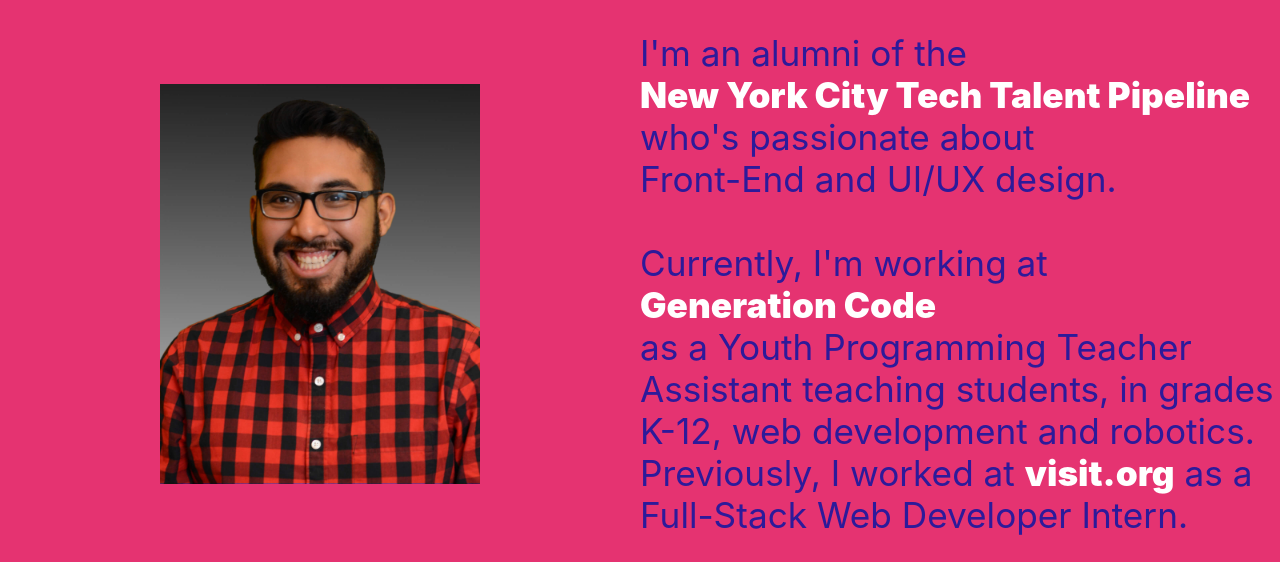
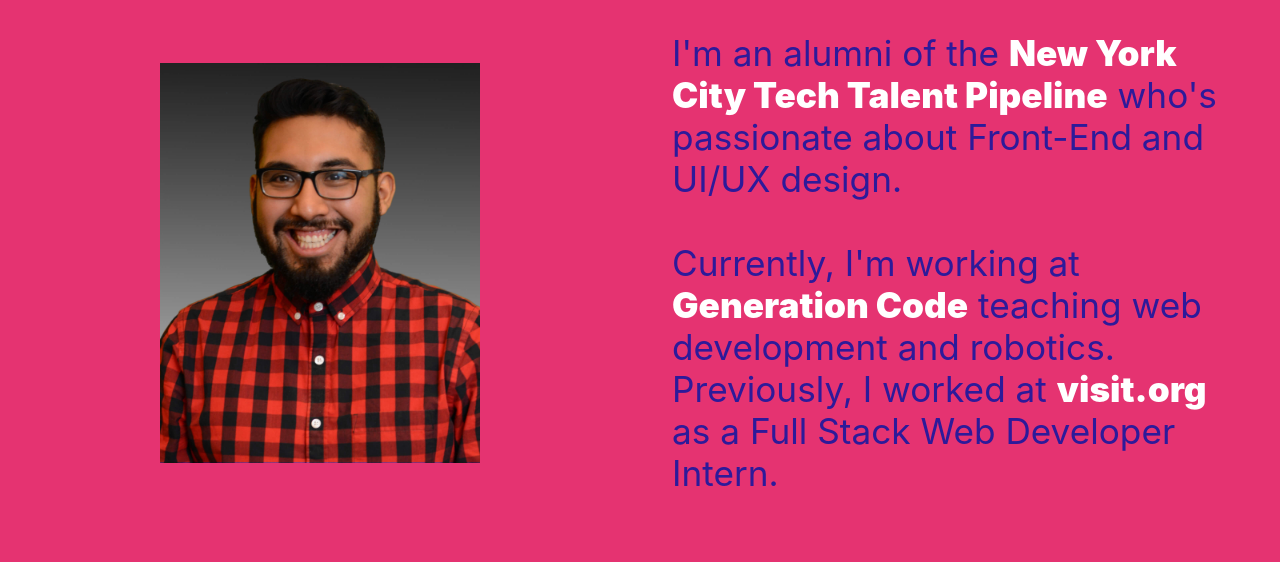
Before and after one commit to luisdiaza/heyimluis.com, a plain HTML site: page index.html in a window 1280 px wide. Shown: the part 217-779 px from the top of the page. Drawn offline with Linux system fonts and the light colour scheme; a web font is replaced by a local one.

Commit message:
made cosmetic changes to p tag to make site more visually appealing

```diff
--- a/css/style.css
+++ b/css/style.css
@@ -3,7 +3,7 @@
     font-size: 100%; /* Allows all browsers to resize text*/
     box-sizing: border-box; /* moves padding and border from box model inside of content making ther width you set, what you get */
     padding: 0;
-    margin: 0;
+    margin: 0 5% 0 0;
     width: 100%;
     background-color: #e53371;
 }
@@ -162,6 +162,10 @@
     width: 75%;
     height: 75%;
 }
+.about-me {
+    margin-left: 5%;
+    margin-right: 5%;
+}
 
 @media only screen and (max-width : 992px) { /*  applies to those viewing with a browser width below 992px*/
     h1{
@@ -169,9 +173,9 @@
     }
     p {
         text-align: center;
-        font-size: 1em;
+        font-size: 1.3em;
+        /* margin-right: .5%; */
     }
-
     .luis{
         height:50%;
         width: 50%;
@@ -188,20 +192,20 @@
     .pics {
         /* margin-left: 13.5%; */
     }
-
     .about-container{
         display: flex;
         flex-direction: column;
         align-items: center;
     }
+    /* .about-me{
+        margin-left: 2.5%;
+        margin-right: 2.5%;
+    } */
     .projects-container{
         flex-direction: column;
         justify-content: space-around;
         align-items: center;
         height: 100%;
-    }
-    .about-me{
-        /* text-align: center; */
     }
 }
 @media only screen and (min-width : 2560px){
@@ -210,4 +214,5 @@
         width: 25%;
         margin-top: 5%;
     }
+
 }
--- a/index.html
+++ b/index.html
@@ -41,9 +41,9 @@
             </div>
             <div class="box-4">
                 <div class="about-container">
-                    <p class="about-me">I'm an alumni of the <br/> <a href="http://www.techtalentpipeline.nyc/">
-                        <span class="highlight">New York City Tech Talent Pipeline</span></a> <br/> who's passionate about <br/> Front-End and UI/UX design.<br/><br/> Currently, I'm working at
-                            <a href="https://www.generationcode.com/"><br/><span class="highlight">Generation Code</span></a><br/> as a Youth Programming Teacher <br/> Assistant teaching students, in grades K-12, web development and robotics. Previously, I worked at <a href="https://visit.org/"><span class="highlight">visit.org</span></a> as a Full-Stack Web Developer Intern.</p>
+                    <p class="about-me">I'm an alumni of the <a href="http://www.techtalentpipeline.nyc/">
+                        <span class="highlight">New York City Tech Talent Pipeline</span></a> who's passionate about Front-End and UI/UX design.<br/><br/> Currently, I'm working at
+                            <a href="https://www.generationcode.com/"><span class="highlight">Generation Code</span></a> teaching web development and robotics. Previously, I worked at <a href="https://visit.org/"><span class="highlight">visit.org</span></a> as a Full Stack Web Developer Intern.</p>
                 </div>
             </div>
         </div>
@@ -52,18 +52,18 @@
         <div class="projects-container">
             <div id="box-5" class="boxes">
                 <div class="projects-container">
-                    <p>Splonic</p>
+                    <p >Splonic</p>
                 </div>
                 <a href="https://luis-diaz-special-sonic.herokuapp.com/index.html"><div class="projects-container">
                     <img class="pics" src="./documents/splonic.png">
                 </div></a>
                 <div class="projects-container">
-                    <p>HTML5, CSS3, JS</p>
+                    <p >HTML5, CSS3, JS</p>
                 </div>
             </div>
             <div id="box-6" class="boxes">
                 <div class="projects-container">
-                    <p>The Bee</p>
+                    <p >The Bee</p>
                 </div>
                 <a href="https://luis-diaz-the-bee.herokuapp.com/index.html"><div class="projects-container">
                     <img class="pics" src="./documents/bee.png">
```
